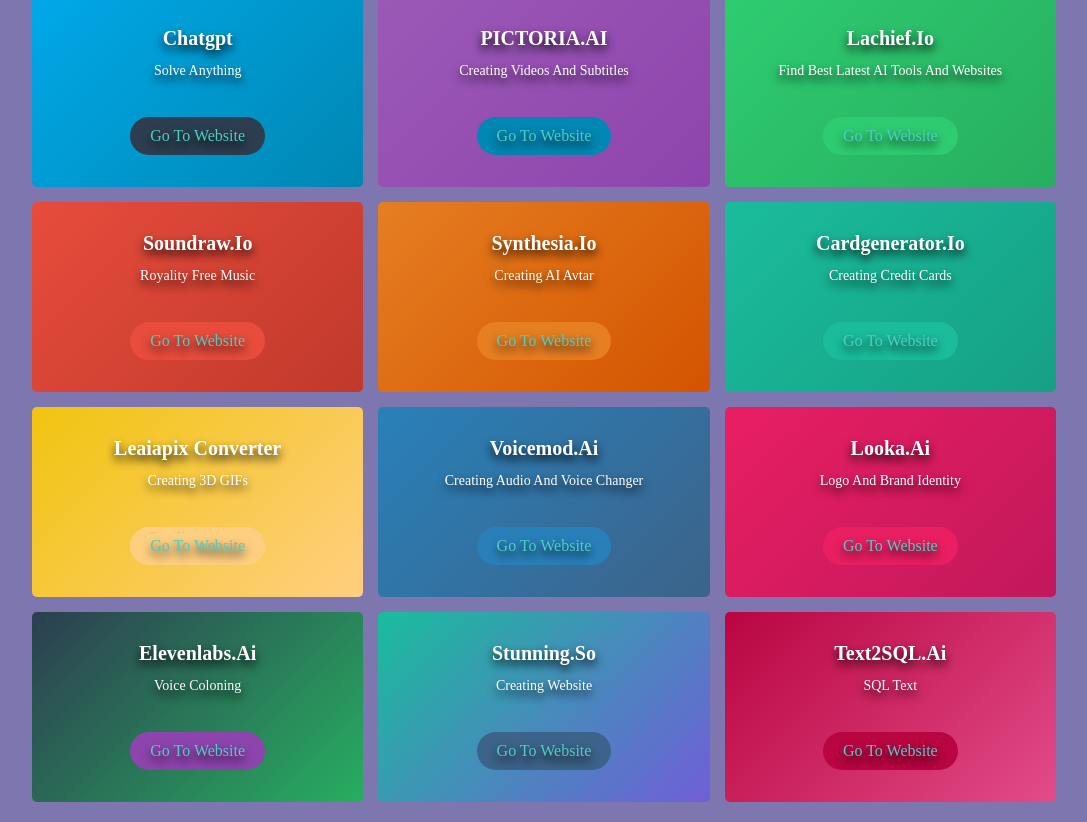
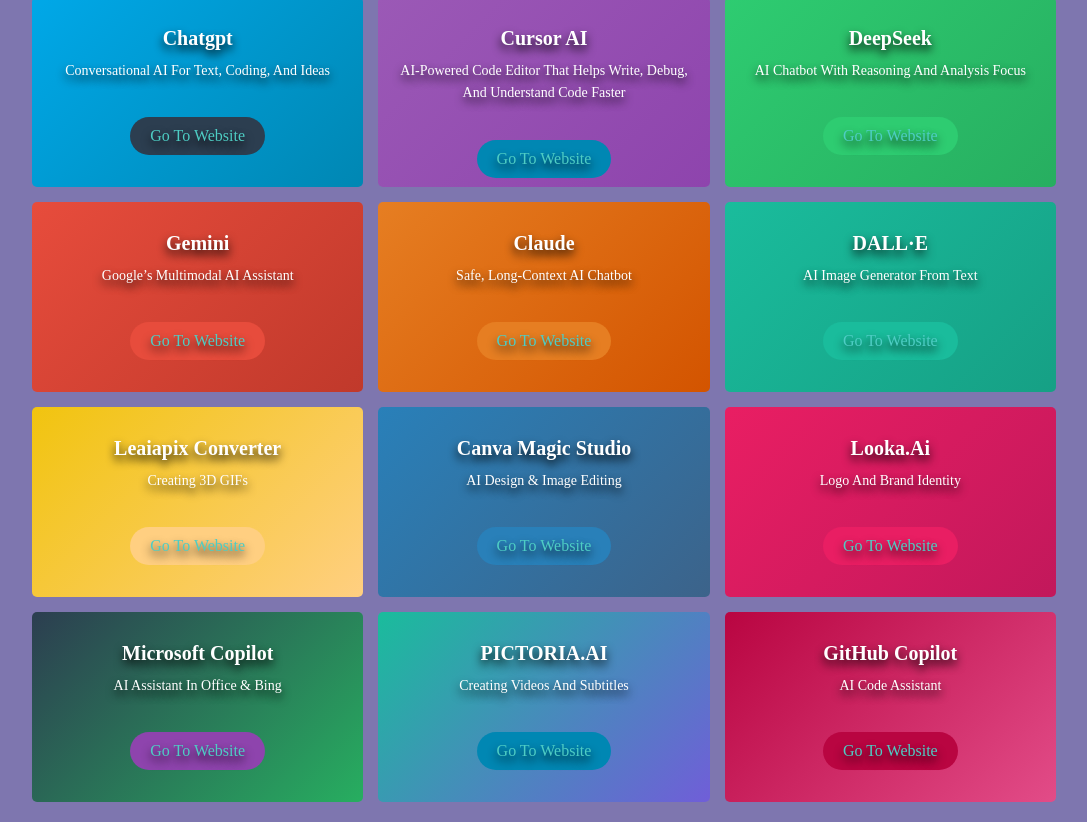
Before and after one commit to itsAditya22/AI-Tools-Collection, a plain HTML site: page index.html in a window 1280 px wide. Shown: the part 80-902 px from the top of the page, without its empty margins (96-1183 px from the left). Drawn offline with Linux system fonts and the light colour scheme.

Commit message:
update ai tools

```diff
--- a/index.html
+++ b/index.html
@@ -8,37 +8,37 @@
 </head>
 <body>
     <div class="wrapper">
-        <h1>ALL AI TOOLS</h1>
+        <h1>Usefull AI TOOLS</h1>
         <div class="container">
             <div class="box" id="box1">
                 <h2>Chatgpt</h2>
-                <p>Solve Anything</p>
+                <p>	Conversational AI for text, coding, and ideas </p>
                 <a href="https://chat.openai.com/" target="_blank" class="redirect-button" style="background-color: #2c3e50;">Go To Website</a>
             </div>
             <div class="box" id="box2">
-                <h2>PICTORIA.AI</h2>
-                <p> Creating Videos And Subtitles </p>
+                <h2>Cursor AI</h2>
+                <p> AI-powered code editor that helps write, debug, and understand code faster </p>
                 <a href="https://accounts.forefront.ai/sign-in?after_sign_in_url=https%3A%2F%2Fchat.forefront.ai%2F&after_sign_up_url=https%3A%2F%2Fchat.forefront.ai%2F&redirect_url=https%3A%2F%2Fchat.forefront.ai%2F" target="_blank" class="redirect-button" style="background-color: #0087b3;">Go To Website</a>
             </div>
             <div class="box" id="box3">
-                <h2>Lachief.io</h2>
-                <p>Find Best Latest AI Tools And Websites</p>
-                <a href="https://lachief.io/" target="_blank" class="redirect-button" style="background-color: #2ecc71;">go to website</a>
+                <h2>DeepSeek</h2>
+                <p> AI chatbot with reasoning and analysis focus </p>
+                <a href="https://www.deepseek.com" target="_blank" class="redirect-button" style="background-color: #2ecc71;">go to website</a>
             </div>
             <div class="box" id="box4">
-                <h2>Soundraw.io</h2>
-               <p> Royality Free Music</p>
-                <a href="https://soundraw.io/" target="_blank" class="redirect-button" style="background-color: #e74c3c;">Go To Website</a>
+                <h2>Gemini</h2>
+               <p> 	Google’s multimodal AI assistant </p>
+                <a href="https://gemini.google.com" target="_blank" class="redirect-button" style="background-color: #e74c3c;">Go To Website</a>
             </div>
             <div class="box" id="box5">
-                <h2>synthesia.io</h2>
-                <p> Creating AI Avtar</p>
-                <a href="https://www.synthesia.io/" target="_blank" class="redirect-button" style="background-color: #e67e22;">Go To Website</a>
+                <h2>Claude</h2>
+                <p> Safe, long-context AI chatbot </p>
+                <a href="https://claude.ai" target="_blank" class="redirect-button" style="background-color: #e67e22;">Go To Website</a>
             </div>
             <div class="box" id="box6">
-                <h2>Cardgenerator.io</h2>
-                <p>Creating Credit Cards</p>
-                <a href="https://cardgenerator.io/" target="_blank" class="redirect-button" style="background-color: #1abc9c;">Go To Website</a>
+                <h2>DALL·E</h2>
+                <p>	AI image generator from text </p>
+                <a href="https://openai.com/dall-e" target="_blank" class="redirect-button" style="background-color: #1abc9c;">Go To Website</a>
             </div>
             <div class="box" id="box7">
                 <h2>leaiapix converter</h2>
@@ -46,9 +46,9 @@
                 <a href="https://convert.leiapix.com/#error=login_required&state=0f91815c-1003-4838-8375-b43fea32528f" target="_blank" class="redirect-button" style="background-color: #ffcf81;">Go To Website</a>
             </div>
             <div class="box" id="box8">
-                <h2>voicemod.ai</h2>
-                <p>Creating Audio And Voice Changer</p>
-                <a href="https://www.voicemod.net/" class="redirect-button" target="_blank" style="background-color: #2980b9;">Go To Website</a>
+                <h2>Canva Magic Studio</h2>
+                <p>AI design & image editing</p>
+                <a href="https://www.canva.com/magic-studio" class="redirect-button" target="_blank" style="background-color: #2980b9;">Go To Website</a>
             </div>
             <div class="box" id="box9">
                 <h2>looka.ai</h2>
@@ -56,19 +56,19 @@
                 <a href="https://looka.com/" class="redirect-button" target="_blank" style="background-color: #e91e63;">Go To Website</a>
             </div>
             <div class="box" id="box10">
-                <h2>Elevenlabs.ai</h2>
-                <p>Voice Coloning</p>
-                <a href="https://elevenlabs.io/" target="_blank" class="redirect-button" style="background-color: #8e44ad;">go to website</a>
+                <h2>Microsoft Copilot</h2>
+                <p> AI assistant in Office & Bing </p>
+                <a href="https://copilot.microsoft.com" target="_blank" class="redirect-button" style="background-color: #8e44ad;">go to website</a>
             </div>
             <div class="box" id="box11">
-                <h2>Stunning.so</h2>
-                <p>Creating Website</p>
-                <a href="https://stunning.so/" target="_blank" class="redirect-button" style="background-color: #3c638a;">Go To Website</a>
+                <h2>PICTORIA.AI</h2>
+                <p> Creating Videos And Subtitles </p>
+                <a href="https://accounts.forefront.ai/sign-in?after_sign_in_url=https%3A%2F%2Fchat.forefront.ai%2F&after_sign_up_url=https%3A%2F%2Fchat.forefront.ai%2F&redirect_url=https%3A%2F%2Fchat.forefront.ai%2F" target="_blank" class="redirect-button" style="background-color: #0087b3;">Go To Website</a>
             </div>
             <div class="box" id="box12">
-                <h2>Text2SQL.ai</h2>
-                <p>SQL Text</p>
-                <a href="https://www.text2sql.ai/" target="_blank" class="redirect-button" style="background-color: #b90541;">Go To Website</a>
+                <h2>GitHub Copilot</h2>
+                <p>AI code assistant</p>
+                <a href="https://github.com/features/copilot" target="_blank" class="redirect-button" style="background-color: #b90541;">Go To Website</a>
             </div>
             </div>
             </div>
```
